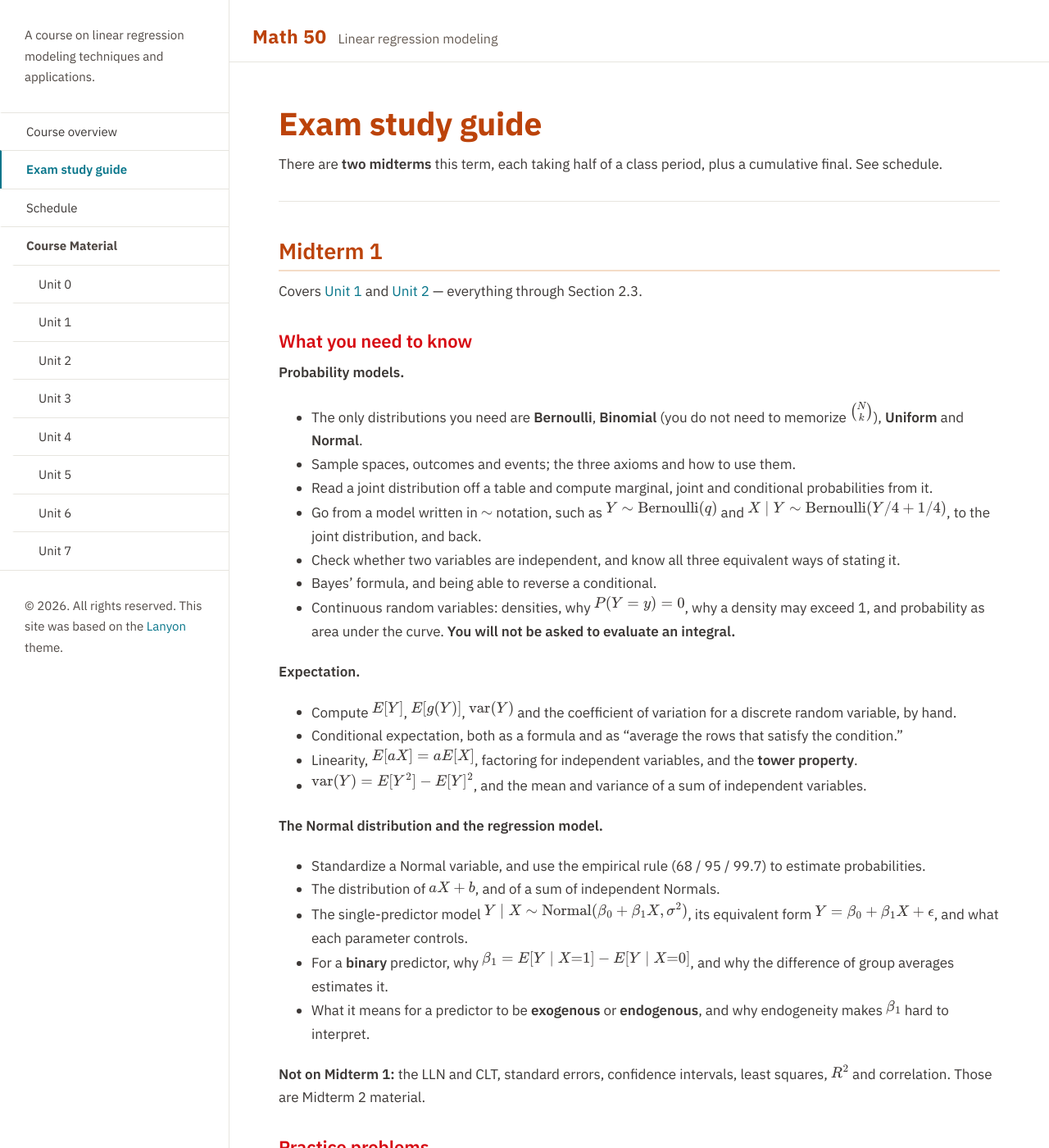
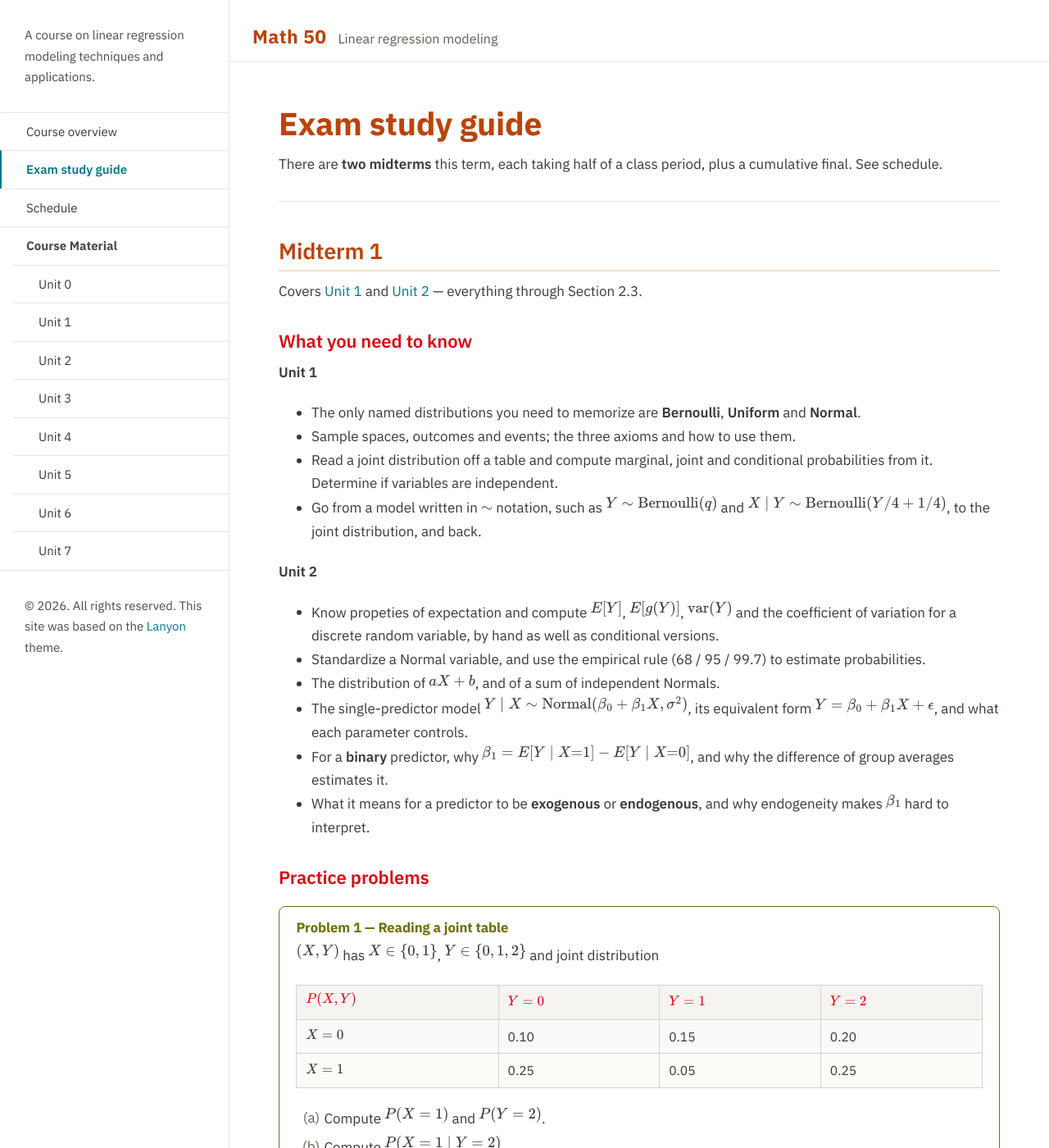
Before and after one commit to elevien/math50_2026, a Jekyll site: the page built from exams.md, in a window 1280 px wide and 1400 px high. Shown: the whole window at 82% size. Built offline with Jekyll 4.4.1, drawn with Linux system fonts in a browser that asks for light colours; some of the changed text lies outside the part shown.

Commit message:
Publish from math50_sandbox@955fc75

```diff
--- a/exams.md
+++ b/exams.md
@@ -13,32 +13,22 @@ Covers [Unit 1]({{ '/unit1/' | relative_url }}) and [Unit 2]({{ '/unit2/' | rela
 
 ### What you need to know
 
-**Probability models.**
+**Unit 1**
 
-- The only distributions you need are **Bernoulli**, **Binomial** (you do not need to memorize $\binom{N}{k}$), **Uniform** and **Normal**.
+- The only named distributions you need to memorize are **Bernoulli**, **Uniform** and **Normal**.
 - Sample spaces, outcomes and events; the three axioms and how to use them.
-- Read a joint distribution off a table and compute marginal, joint and conditional probabilities from it.
+- Read a joint distribution off a table and compute marginal, joint and conditional probabilities from it. Determine if variables are independent.
 - Go from a model written in $\sim$ notation, such as $Y \sim \text{Bernoulli}(q)$ and $X \mid Y \sim \text{Bernoulli}(Y/4 + 1/4)$, to the joint distribution, and back.
-- Check whether two variables are independent, and know all three equivalent ways of stating it.
-- Bayes' formula, and being able to reverse a conditional.
-- Continuous random variables: densities, why $P(Y=y)=0$, why a density may exceed 1, and probability as area under the curve. **You will not be asked to evaluate an integral.**
 
-**Expectation.**
+**Unit 2**
 
-- Compute $E[Y]$, $E[g(Y)]$, $\operatorname{var}(Y)$ and the coefficient of variation for a discrete random variable, by hand.
-- Conditional expectation, both as a formula and as "average the rows that satisfy the condition."
-- Linearity, $E[aX]=aE[X]$, factoring for independent variables, and the **tower property**.
-- $\operatorname{var}(Y)=E[Y^2]-E[Y]^2$, and the mean and variance of a sum of independent variables.
-
-**The Normal distribution and the regression model.**
-
+- Know propeties of expectation and compute $E[Y]$, $E[g(Y)]$, $\operatorname{var}(Y)$ and the coefficient of variation for a discrete random variable, by hand as well as conditional versions.
 - Standardize a Normal variable, and use the empirical rule (68 / 95 / 99.7) to estimate probabilities.
 - The distribution of $aX+b$, and of a sum of independent Normals.
 - The single-predictor model $Y \mid X \sim \text{Normal}(\beta_0+\beta_1X, \sigma^2)$, its equivalent form $Y = \beta_0+\beta_1X+\epsilon$, and what each parameter controls.
 - For a **binary** predictor, why $\beta_1 = E[Y\mid X{=}1]-E[Y\mid X{=}0]$, and why the difference of group averages estimates it.
 - What it means for a predictor to be **exogenous** or **endogenous**, and why endogeneity makes $\beta_1$ hard to interpret.
 
-**Not on Midterm 1:** the LLN and CLT, standard errors, confidence intervals, least squares, $R^2$ and correlation. Those are Midterm 2 material.
 
 ### Practice problems
 
@@ -164,7 +154,7 @@ y = rng.normal(1 + 3*x, 2, n)
 1. For each of the other two, say precisely which part of the model it gets wrong.
 </div>
 
-### Past exams
+<!-- ### Past exams
 
 The 2024 and 2025 midterms were single full-period exams covering Units 1&ndash;3, so they are a mix of Midterm 1 and Midterm 2 material. Everything on probability, expectation, the Normal distribution and the binary-predictor regression model is Midterm 1; anything involving sample distributions, standard errors, confidence intervals, least squares or $R^2$ has moved to Midterm 2. Both sets are worth doing &mdash; just be aware of the split.
 
@@ -174,7 +164,7 @@ The 2024 and 2025 midterms were single full-period exams covering Units 1&ndash;
 - [Practice midterm, 2025 (2)]({{ '/public/exam_practice/math50_midterm_practice_2025_2.pdf' | relative_url }}) &mdash; Exercise 1 is Midterm 1 material; Exercise 2 is Midterm 2.
 - [Midterm review problems]({{ '/public/exam_practice/math50_midterm_review_problems.pdf' | relative_url }}) &mdash; Exercises 1 and 6 are Midterm 1 material; 2, 3, 4, 7 and 8 are Midterm 2 (Exercise 2 asks for a covariance, which is Unit 3).
 
-Also work every **Drill** in Units 1 and 2.
+Also work every **Drill** in Units 1 and 2. -->
 
 ---
 
@@ -182,11 +172,11 @@ Also work every **Drill** in Units 1 and 2.
 
 Covers [Unit 3]({{ '/unit3/' | relative_url }}) and [Unit 4]({{ '/unit4/' | relative_url }}).
 
-Midterm 2 is not cumulative in the sense of retesting Unit 1&ndash;2 material for its own sake, but it *uses* that language throughout: conditional expectation, the Normal distribution and the regression model are all assumed. You cannot skip them.
+Midterm 2 is not cumulative in the sense of having questions focusing on Unit 1 and 2 material, but intermediate steps may involve those topics.
 
 ### What you need to know
 
-**From samples to inference.**
+**Unit 3**
 
 - What the **law of large numbers** and the **Central Limit Theorem** say, and why they matter for inference. Use the CLT to approximate the distribution of a sum or a sample average.
 - **Estimators**: what makes something an estimator, and the difference between an estimator and the parameter it targets.
@@ -194,15 +184,12 @@ Midterm 2 is not cumulative in the sense of retesting Unit 1&ndash;2 material fo
 - **Bias** and **consistency**. Given a simple estimator, decide whether it is unbiased and whether it is consistent, and be able to construct an estimator that is one but not the other.
 - **Standard error** $\text{se}(\hat\mu)=\sigma/\sqrt N$, and why we usually substitute $\hat\sigma$.
 - **Confidence intervals**: compute a 95% CI, solve for the $n$ needed to hit a target width, and state the correct interpretation &mdash; and why it is *not* "there is a 95% chance $\theta$ lies in this interval."
-
-**Single-predictor regression.**
-
 - Least squares: what RSS is, and that $\hat\beta_1,\hat\beta_0$ minimize it.
 - $\operatorname{cov}(X,Y)=\beta_1\sigma_X^2$, and estimating the slope and intercept from data by hand for a small dataset.
 - **Coefficient of determination** and **correlation**: the relationships $\rho = \operatorname{cov}(X,Y)/(\sigma_X\sigma_Y)$, $\rho = \beta_1\sigma_X/\sigma_Y$, $\sigma_Y^2 = \beta_1^2\sigma_X^2+\sigma_\epsilon^2$ and $\rho^2 = 1-\sigma_\epsilon^2/\sigma_Y^2$. You should be able to derive these, not just quote them.
 - **Regression to the mean**, and how to explain it to someone who thinks it is an effect rather than an artefact.
 
-**Multiple predictors.**
+**Unit 4**
 
 - **Study design**: randomized controlled trials versus cohort and other observational designs, what a **confounder** is, and when a regression coefficient may and may not be read causally.
 - Interpreting $\beta_i$ as an average difference *with the other predictors held fixed*, and what "controlling for" means.
@@ -214,7 +201,6 @@ Midterm 2 is not cumulative in the sense of retesting Unit 1&ndash;2 material fo
 - **Categorical predictors**: how many dummy variables, why one category is dropped, and how to interpret coefficients relative to the baseline.
 - Reading `statsmodels` output: coefficients, standard errors, $p$-values, confidence intervals and $R^2$.
 
-Hypothesis testing (Section 3.6) is optional material. If it appears, it will be as a short conceptual question, not a calculation.
 
 ### Practice problems
 
@@ -328,20 +314,6 @@ with $R^2=0.62$.
 1. The landlord adds a categorical predictor for neighbourhood, with five neighbourhoods. How many new columns appear in the model, and how would you compute the expected rent difference between two non-baseline neighbourhoods?
 </div>
 
-### Past exams
-
-The problems on sample distributions, estimators, standard errors, least squares and $R^2$ in the 2024 and 2025 midterms are Midterm 2 material; see the mapping in the [Midterm 1 section](#past-exams). In particular:
-
-- [Practice midterm, 2024]({{ '/public/exam_practice/midterm_practice_2024.pdf' | relative_url }}) &mdash; Exercises 3 and 4.
-- [Midterm review problems]({{ '/public/exam_practice/math50_midterm_review_problems.pdf' | relative_url }}) &mdash; Exercises 2, 3, 4, 7 and 8.
-- [Practice midterm, 2025 (2)]({{ '/public/exam_practice/math50_midterm_practice_2025_2.pdf' | relative_url }}) &mdash; Exercise 2.
-
-Unit 4 was previously examined on the **final** rather than the midterm, so the final papers are the best source of multiple-predictor practice:
-
-- [Practice final]({{ '/public/exam_practice/final_practice.pdf' | relative_url }}) &mdash; Exercise 1 recovers single-predictor coefficients from a two-predictor truth, which is exactly the $\beta_1' = \beta_1+\beta_2\beta_{1,2}$ relationship; Exercise 3 compares a fitted single-predictor model against the same data with a second predictor added.
-- [Final, 2024]({{ '/public/exam_practice/final_2024C.pdf' | relative_url }}) &mdash; Problem 2 is reading a fitted regression output and Problem 3 is the bias of an estimator. Problem 1 is Midterm 1 material; Problems 4 onward are Unit 5&ndash;6 and belong to the final.
-
-Also work every **Drill** in Units 3 and 4.
 
 ---
 
@@ -351,7 +323,7 @@ The final is **cumulative**: everything on both midterms, plus [Unit 5]({{ '/uni
 
 ### What you need to know, beyond the midterms
 
-**Nonlinear models (Unit 5).**
+**Unit 5.**
 
 - **Interactions**: what $J_{1,2}X_1X_2$ does to the slope, how to interpret it, and why centring a predictor makes the other coefficients interpretable again.
 - **Residual plots**: why residuals are plotted against the *fitted value* and not against $Y$, what an adequate plot looks like, and what a U-shape or a tilt tells you.
@@ -360,7 +332,7 @@ The final is **cumulative**: everything on both midterms, plus [Unit 5]({{ '/uni
 - **Bias-variance**: computing MSE, the decomposition into variance plus squared bias, and saying which way each term moves as a model gains parameters.
 - **Orthogonal features**: what orthogonality means, that it depends on the distribution of $X$, and why it makes $\hat\beta_j$ insensitive to which other features are included. Fourier features and the periodogram.
 
-**Bayesian inference and regularization (Unit 6).**
+**Unit 6.**
 
 - The conceptual difference between the frequentist and Bayesian treatments of a parameter.
 - Prior, likelihood, posterior, evidence &mdash; be able to name each piece of a given calculation.
```
Also changed, not shown: schedule.md (+4 -4 lines).
